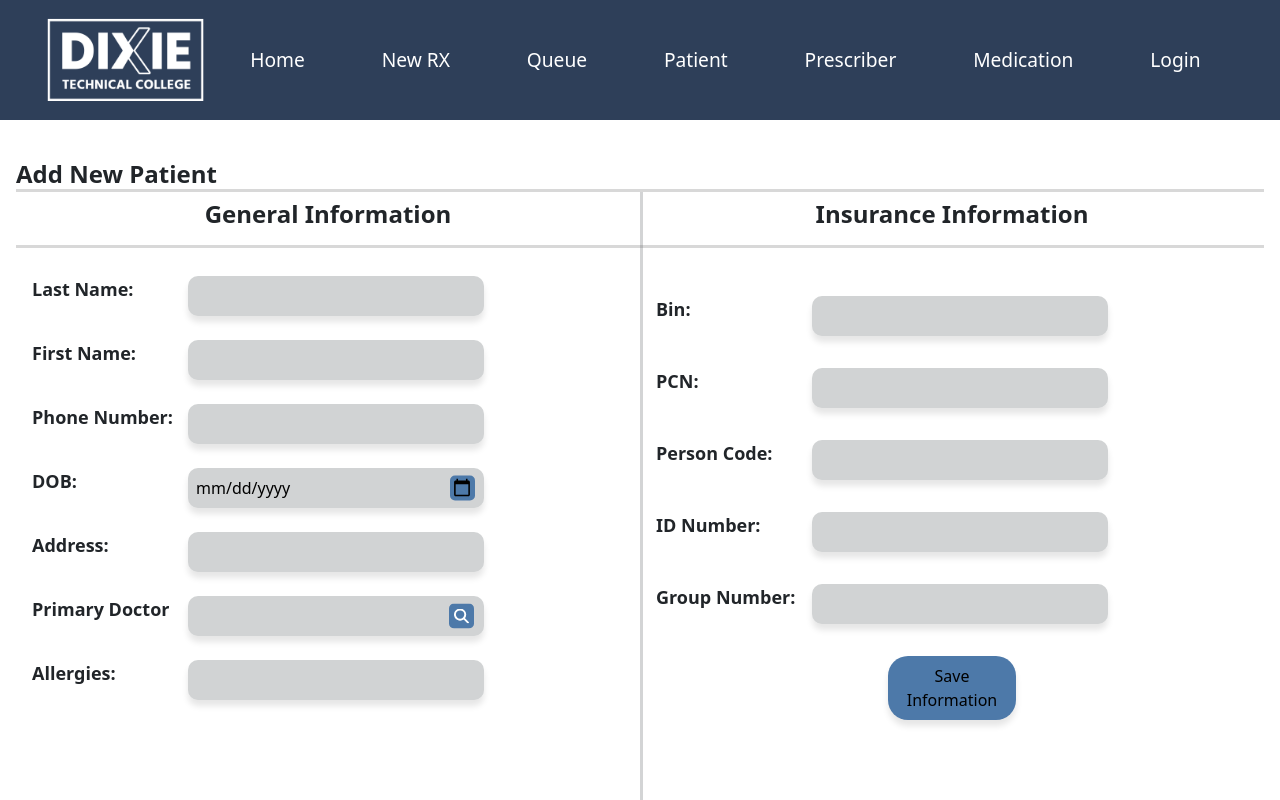
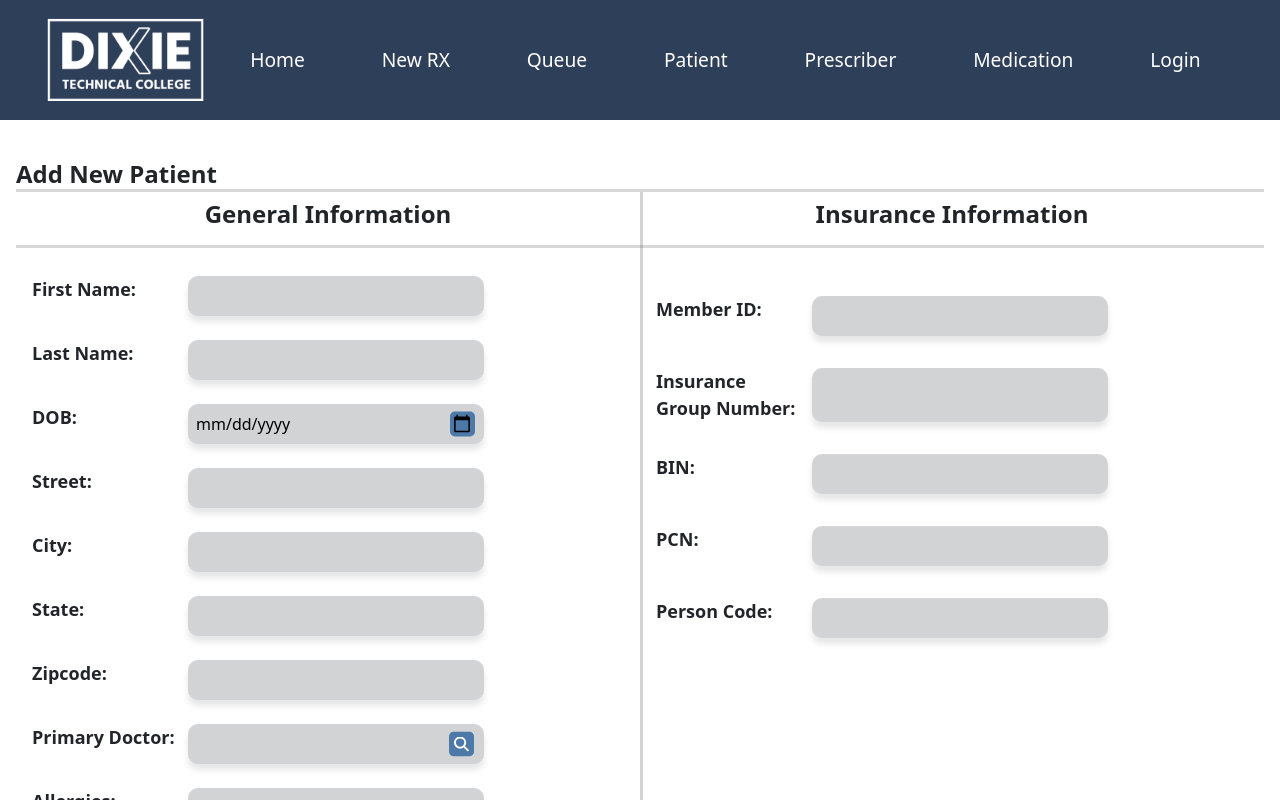
Before and after one commit to izzyhymas/pharma-edu, a React (Vite) app in the folder frontend/: page /patient/add in a window 1280 px wide. Shown: the top 800 px of the page. Built offline with nearby package versions, Linux system fonts and the light colour scheme.

Commit message:
Add API call to add patient

```diff
--- a/frontend/src/pages/Patient/AddPatient.module.css
+++ b/frontend/src/pages/Patient/AddPatient.module.css
@@ -170,8 +170,8 @@
 .addPatientButton {
   display: flex;
   flex-direction: column;
-  justify-content: center;
-  align-items: center;
+  justify-content: flex-end;
+  align-items: end;
   padding: 1rem 1rem;
 }
 
--- a/frontend/src/pages/Patient/AddPatient.tsx
+++ b/frontend/src/pages/Patient/AddPatient.tsx
@@ -5,10 +5,57 @@ import DoctorModal from "../../components/DoctorModal";
 import search from "../../assets/magnifying-glass.svg";
 
 const AddPatient: React.FC = () => {
+  const [formData, setFormData] = useState({
+    first_name: "",
+    last_name: "",
+    date_of_birth: "",
+    street: "",
+    city: "",
+    state: "",
+    zipcode: "",
+    primary_care_prescriber_id: "",
+    allergies: "",
+    member_id_number: "",
+    insurance_group_number: "",
+    insurance_rx_bin: "",
+    insurance_rx_pcn: "",
+    insurance_person_code: "",
+  });
+
   const [showDoctorModal, setShowDoctorModal] = useState(false);
 
   const handleShowDoctorModal = () => setShowDoctorModal(true);
   const handleCloseDoctorModal = () => setShowDoctorModal(false);
+
+  const handleChange = (e: React.ChangeEvent<HTMLInputElement>) => {
+    const { name, value } = e.target;
+    setFormData((prevData) => ({
+      ...prevData,
+      [name]: value,
+    }));
+  };
+
+  const handleSubmit = async (e: React.FormEvent) => {
+    e.preventDefault();
+
+    try {
+      const response = await fetch("http://127.0.0.1:8000/patients", {
+        method: "POST",
+        headers: {
+          "Content-Type": "application/json",
+        },
+        body: JSON.stringify(formData),
+      });
+
+      if (response.ok) {
+        console.log("Patient added successfully");
+      } else {
+        console.log("Error adding patient");
+      }
+    } catch (error) {
+      console.error("Error:", error);
+    }
+  };
 
   return (
     <div className={styles.addPatientPage}>
@@ -16,43 +63,101 @@ const AddPatient: React.FC = () => {
         <h3>Add New Patient</h3>
         <hr></hr>
       </div>
+      <form onSubmit={handleSubmit}>
         <div className={styles.addPatientContainer}>
           <div className={styles.addPatient}>
             <h3>General Information</h3>
             <hr></hr>
             <div className={styles.addPatientFields}>
               <label>
-              <p>Last Name:</p>
-              <input type="text"></input>
+                <p>First Name:</p>
+                <input
+                  type="text"
+                  name="first_name"
+                  value={formData.first_name}
+                  onChange={handleChange}
+                ></input>
               </label>
               <label>
-              <p>First Name:</p>
-              <input type="text"></input>
-            </label>
-            <label>
-              <p>Phone Number:</p>
-              <input type="text"></input>
+                <p>Last Name:</p>
+                <input
+                  type="text"
+                  name="last_name"
+                  value={formData.last_name}
+                  onChange={handleChange}
+                ></input>
               </label>
               <label>
                 <p>DOB:</p>
                 <div className={styles.dateIcon}>
-              <input type="date"></input>
+                  <input
+                    type="date"
+                    name="date_of_birth"
+                    value={formData.date_of_birth}
+                    onChange={handleChange}
+                  ></input>
                 </div>
               </label>
               <label>
-              <p>Address:</p>
-              <input type="text"></input>
+                <p>Street:</p>
+                <input
+                  type="text"
+                  name="street"
+                  value={formData.street}
+                  onChange={handleChange}
+                ></input>
               </label>
               <label>
-              <p>Primary Doctor</p>
+                <p>City:</p>
+                <input
+                  type="text"
+                  name="city"
+                  value={formData.city}
+                  onChange={handleChange}
+                ></input>
+              </label>
+              <label>
+                <p>State:</p>
+                <input
+                  type="text"
+                  name="state"
+                  value={formData.state}
+                  onChange={handleChange}
+                ></input>
+              </label>
+              <label>
+                <p>Zipcode:</p>
+                <input
+                  type="text"
+                  name="zipcode"
+                  value={formData.zipcode}
+                  onChange={handleChange}
+                ></input>
+              </label>
+              <label>
+                <p>Primary Doctor:</p>
                 <div className={styles.addPatientDoctorSearch}>
-                <input type="text"></input>
-                <img src={search} alt="search-image" onClick={handleShowDoctorModal}></img>
+                  <input
+                    type="text"
+                    name="primary_care_prescriber_id"
+                    value={formData.primary_care_prescriber_id}
+                    onChange={handleChange}
+                  ></input>
+                  <img
+                    src={search}
+                    alt="search-image"
+                    onClick={handleShowDoctorModal}
+                  ></img>
                 </div>
               </label>
               <label>
                 <p>Allergies:</p>
-              <input type="text"></input>
+                <input
+                  type="text"
+                  name="allergies"
+                  value={formData.allergies}
+                  onChange={handleChange}
+                ></input>
               </label>
             </div>
             <DoctorModal
@@ -69,32 +174,58 @@ const AddPatient: React.FC = () => {
               <hr></hr>
               <div className={styles.patientInsuranceFields}>
                 <label>
-                <p>Bin:</p>
-                <input type="text"></input>
+                  <p>Member ID:</p>
+                  <input
+                    type="text"
+                    name="member_id_number"
+                    value={formData.member_id_number}
+                    onChange={handleChange}
+                  ></input>
+                </label>
+                <label>
+                  <p>Insurance Group Number:</p>
+                  <input
+                    type="text"
+                    name="insurance_group_number"
+                    value={formData.insurance_group_number}
+                    onChange={handleChange}
+                  ></input>
+                </label>
+                <label>
+                  <p>BIN:</p>
+                  <input
+                    type="text"
+                    name="insurance_rx_bin"
+                    value={formData.insurance_rx_bin}
+                    onChange={handleChange}
+                  ></input>
                 </label>
                 <label>
                   <p>PCN:</p>
-                <input type="text"></input>
+                  <input
+                    type="text"
+                    name="insurance_rx_pcn"
+                    value={formData.insurance_rx_pcn}
+                    onChange={handleChange}
+                  ></input>
                 </label>
                 <label>
                   <p>Person Code:</p>
-                <input type="text"></input>
+                  <input
+                    type="text"
+                    name="insurance_person_code"
+                    value={formData.insurance_person_code}
+                    onChange={handleChange}
+                  ></input>
                 </label>
-              <label>
-                <p>ID Number:</p>
-                <input type="text"></input>
-              </label>
-              <label>
-                <p>Group Number:</p>
-                <input type="text"></input>
-              </label>
+              </div>
+            </div>
           </div>
         </div>
         <div className={styles.addPatientButton}>
           <button type="submit">Save Information</button>
         </div>
-        </div>
-      </div>
+      </form>
     </div>
   );
 };
--- a/frontend/src/pages/Patient/PatientSearch.tsx
+++ b/frontend/src/pages/Patient/PatientSearch.tsx
@@ -78,20 +78,20 @@ const PatientSearch: React.FC = () => {
             <hr></hr>
             <div className={styles.patientSearchFields}>
               <label>
+                <p>First Name:</p>
+                <input
+                  type="text"
+                  name="firstName"
+                  value={searchParams.firstName}
+                  onChange={handleChange}
+                ></input>
+              </label>
+              <label>
                 <p>Last Name:</p>
                 <input
                   type="text"
                   name="lastName"
                   value={searchParams.lastName}
-                  onChange={handleChange}
-                ></input>
-              </label>
-              <label>
-                <p>First Name:</p>
-                <input
-                  type="text"
-                  name="firstName"
-                  value={searchParams.firstName}
                   onChange={handleChange}
                 ></input>
               </label>
```
Lines whose indentation alone changed are shown as unchanged.
